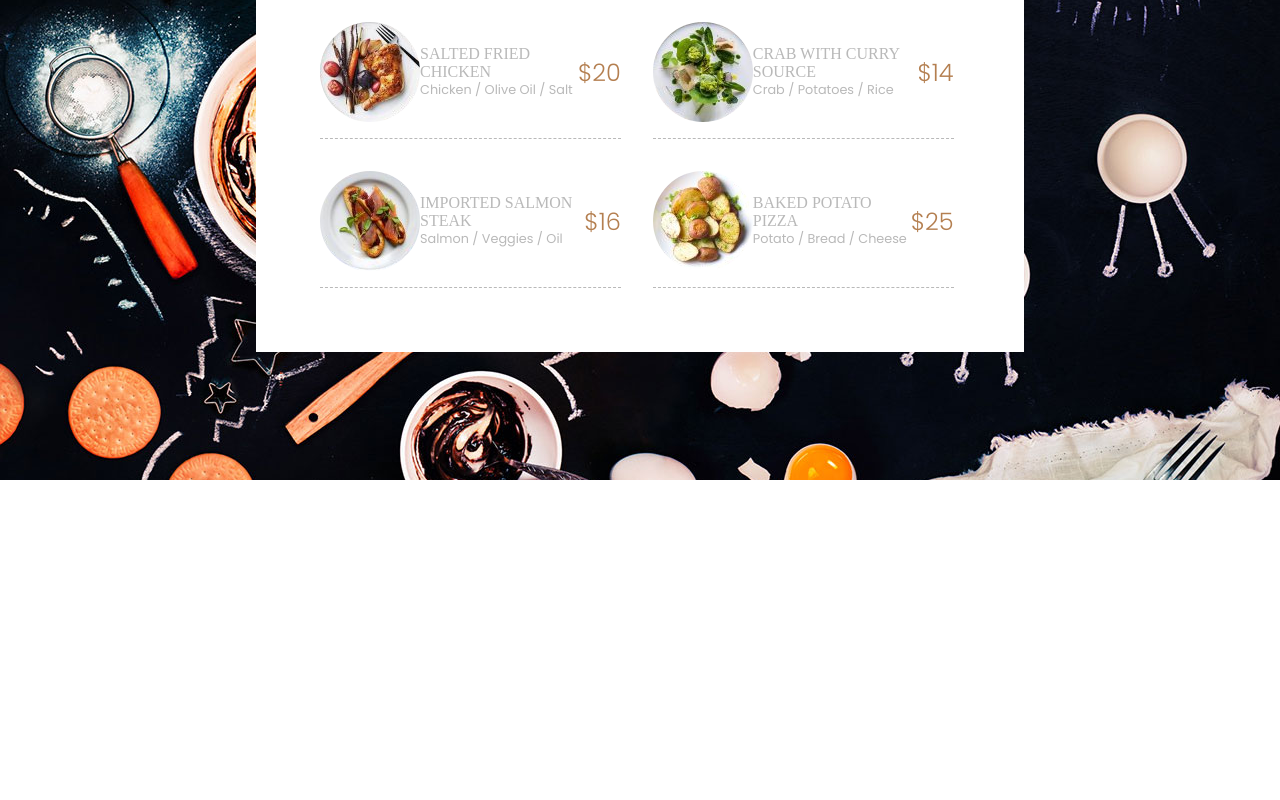
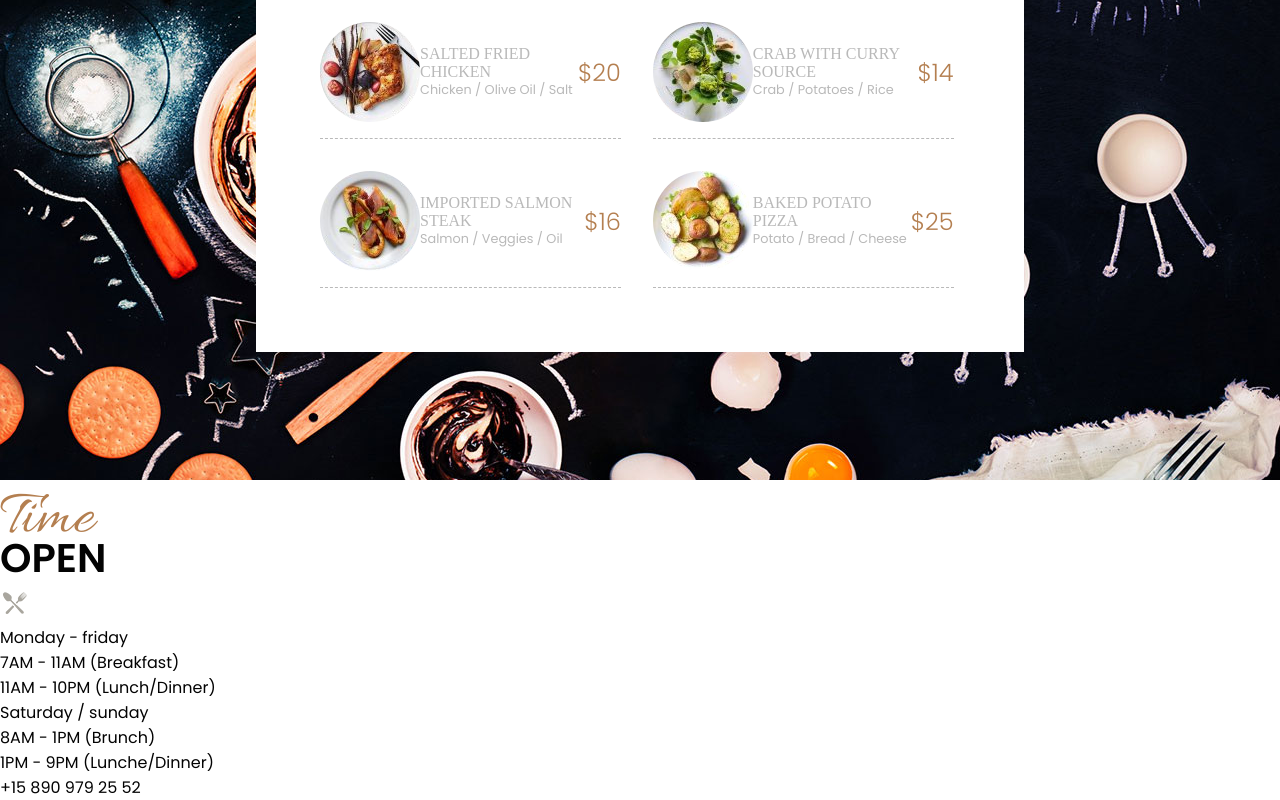
Before and after one commit to Swapaadeg/Le-resto, a website: page index.html in a window 1280 px wide. Shown: the part 2471-3271 px from the top of the page. Before the commit the page ends 2951 px from the top, so only its background shows below. Drawn offline with Linux system fonts and the light colour scheme; files whose address does not match are found by name; a web font is replaced by a local one.

Commit message:
reservation

```diff
--- a/index.html
+++ b/index.html
@@ -157,6 +157,26 @@
                 </div>
             </div>
         </section>
+
+        <section id="reservation">
+            <div class="reservation__wrapper container">
+                <div class="reservation__open">
+                    <h3>Time</h3>
+                    <h4>open</h4>
+                    <img src="assets/img/ic-plate.png" alt="une fourchette et une cuillère">
+                    <p class="day">Monday - friday</p>
+                    <p>7AM - 11AM (Breakfast)</p>
+                    <p>11AM - 10PM (Lunch/Dinner)</p>
+
+                    <p class="day">Saturday / sunday</p>
+                    <p>8AM - 1PM (Brunch)</p>
+                    <p>1PM - 9PM (Lunche/Dinner)</p>
+
+                    <p class="day">+15 890 979 25 52</p>
+                </div>
+
+            </div>
+        </section>
     </main>
 </body>
 </html>
```
